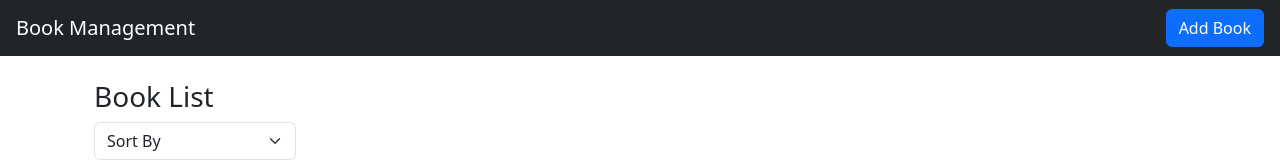
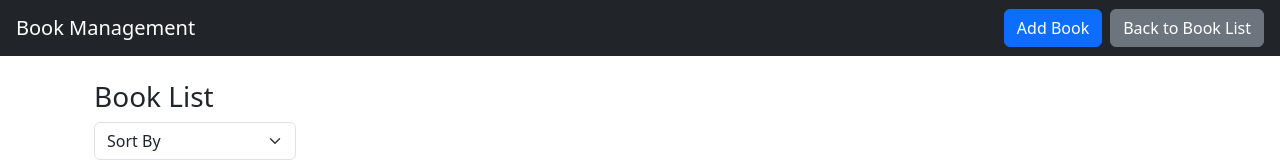
Before and after one commit to Kalyanisunil/Book_Mgmt_System, a React (Create React App) app in the folder Frontend/bookmgmt/: page / in a window 1280 px wide. Shown: the top 160 px of the page. Built offline with nearby package versions, Linux system fonts and the light colour scheme; no server answers.

Commit message:
Feat: Add link for all books

```diff
--- a/Frontend/bookmgmt/src/Components/NavbarComp.js
+++ b/Frontend/bookmgmt/src/Components/NavbarComp.js
@@ -5,9 +5,11 @@ export default function NavbarComp() {
     <nav className="navbar navbar-dark bg-dark px-3">
       <Link className="navbar-brand" to="/">Book Management</Link>
 
-      <div>
-        <Link className="btn btn-primary" to="/add">Add Book</Link>
-      </div>
+    <div>
+  <Link className="btn btn-primary me-2" to="/add">Add Book</Link>
+  <Link className="btn btn-secondary" to="/">Back to Book List</Link>
+</div>
+
     </nav>
   );
 }
```
